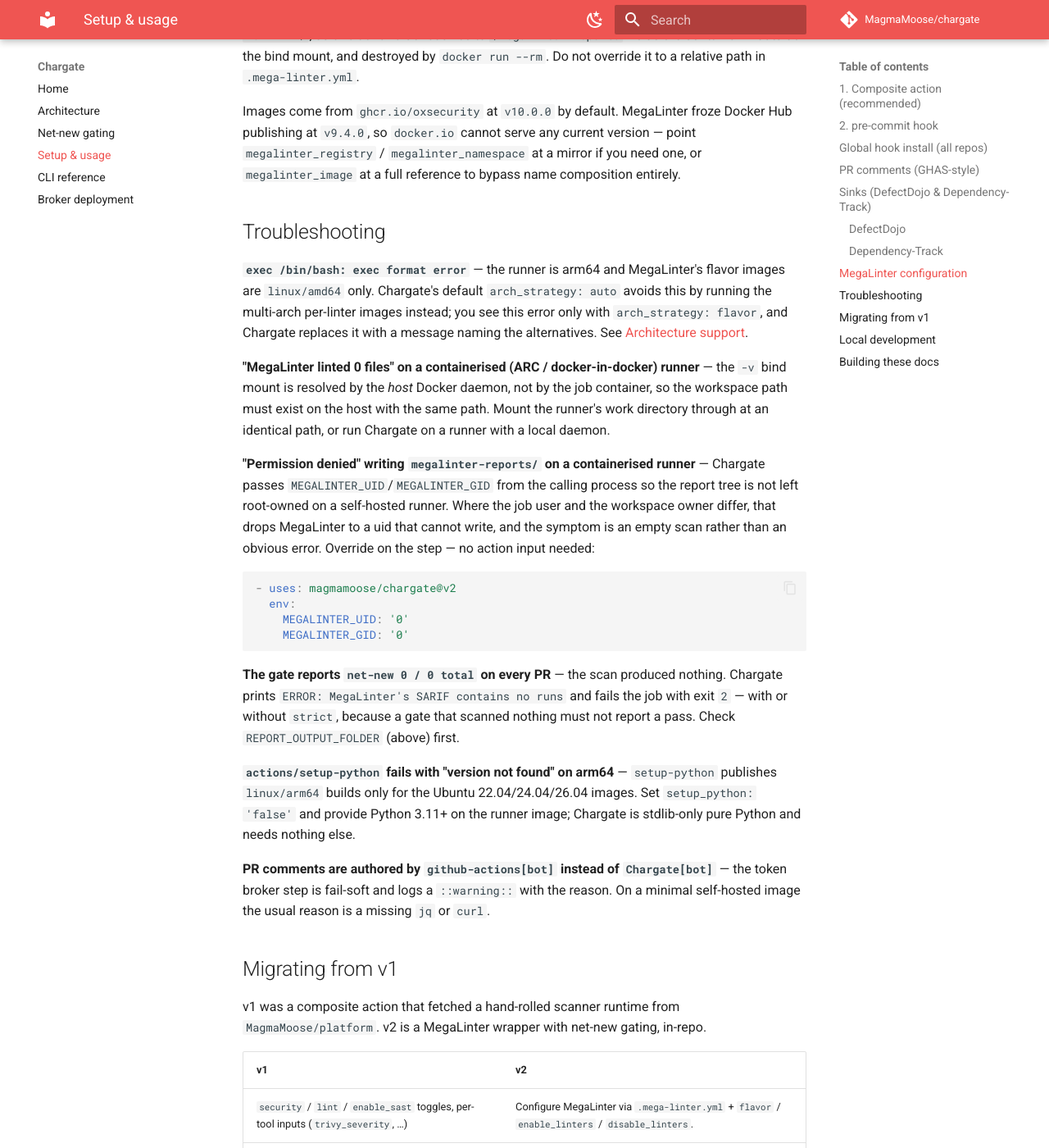
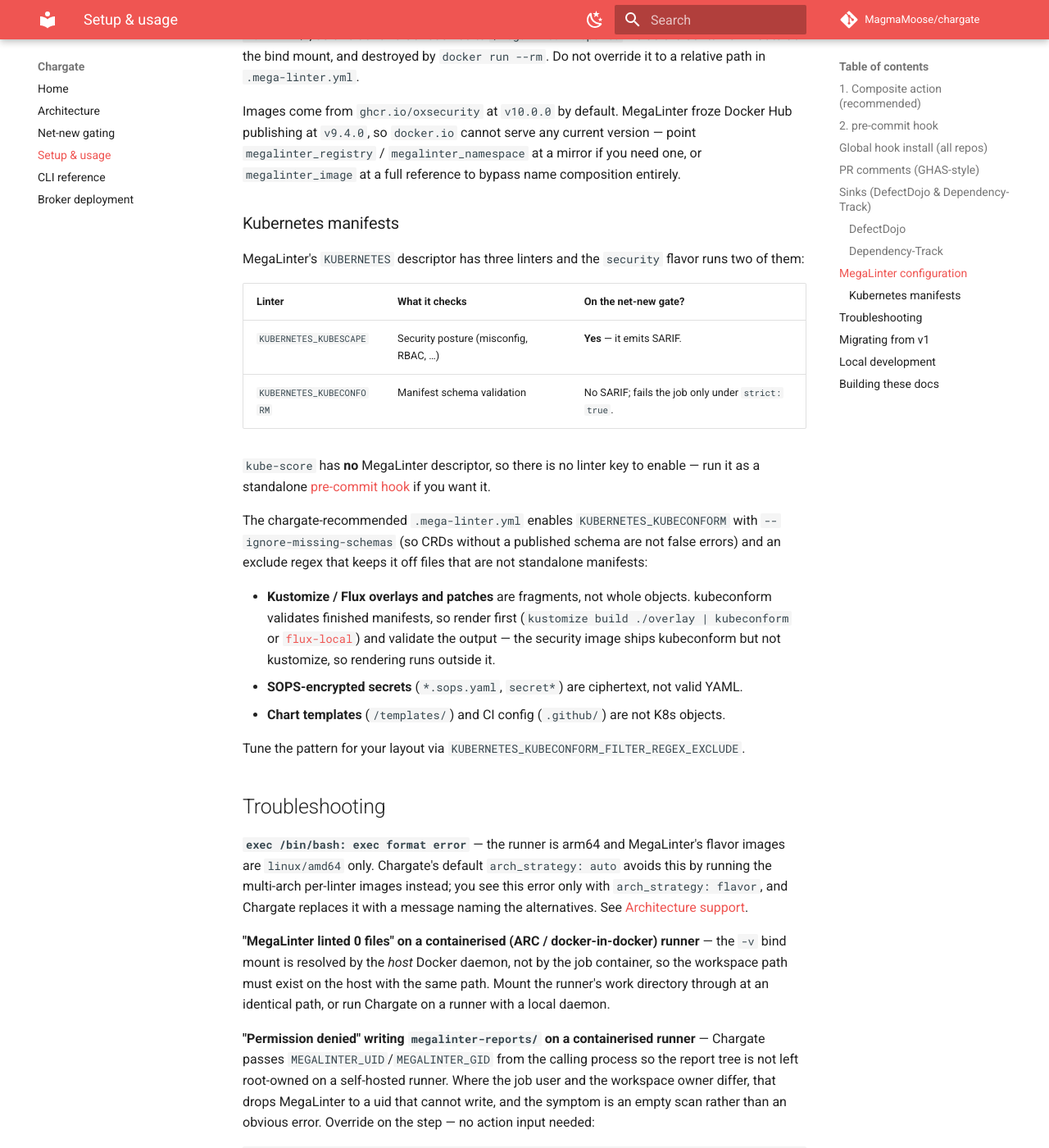
Before and after one commit to MagmaMoose/chargate, an MkDocs documentation site: the page built from docs/setup.md, in a window 1280 px wide and 1400 px high, scrolled down 4958 px. Shown: the whole window at 82% size. Built offline with MkDocs 1.6.1 and Material for MkDocs 9.7.7, drawn with Linux system fonts in a browser that asks for light colours; comment, search, counter and statistics services are not loaded.

Commit message:
feat(security): add Kubernetes manifest validation (kubeconform/kube-score) to the security gate
Implements #36 per the approved plan.

```diff
--- a/docs/setup.md
+++ b/docs/setup.md
@@ -228,6 +228,32 @@ Hub publishing at `v9.4.0`, so `docker.io` cannot serve any current version —
 `megalinter_registry` / `megalinter_namespace` at a mirror if you need one, or
 `megalinter_image` at a full reference to bypass name composition entirely.
 
+### Kubernetes manifests
+
+MegaLinter's `KUBERNETES` descriptor has three linters and the `security` flavor runs
+two of them:
+
+| Linter | What it checks | On the net-new gate? |
+| --- | --- | --- |
+| `KUBERNETES_KUBESCAPE` | Security posture (misconfig, RBAC, …) | **Yes** — it emits SARIF. |
+| `KUBERNETES_KUBECONFORM` | Manifest schema validation | No SARIF; fails the job only under `strict: true`. |
+
+`kube-score` has **no** MegaLinter descriptor, so there is no linter key to enable — run
+it as a standalone [pre-commit hook](https://github.com/zegl/kube-score) if you want it.
+
+The chargate-recommended `.mega-linter.yml` enables `KUBERNETES_KUBECONFORM` with
+`--ignore-missing-schemas` (so CRDs without a published schema are not false errors) and
+an exclude regex that keeps it off files that are not standalone manifests:
+
+- **Kustomize / Flux overlays and patches** are fragments, not whole objects. kubeconform
+  validates finished manifests, so render first (`kustomize build ./overlay | kubeconform`
+  or [`flux-local`](https://github.com/allenporter/flux-local)) and validate the output —
+  the security image ships kubeconform but not kustomize, so rendering runs outside it.
+- **SOPS-encrypted secrets** (`*.sops.yaml`, `secret*`) are ciphertext, not valid YAML.
+- **Chart templates** (`/templates/`) and CI config (`.github/`) are not K8s objects.
+
+Tune the pattern for your layout via `KUBERNETES_KUBECONFORM_FILTER_REGEX_EXCLUDE`.
+
 ## Troubleshooting
 
 **`exec /bin/bash: exec format error`** — the runner is arm64 and MegaLinter's flavor
```
Also changed, not shown: .mega-linter.yml (+28 -0 lines), README.md (+6 -2 lines), 2 other files.
